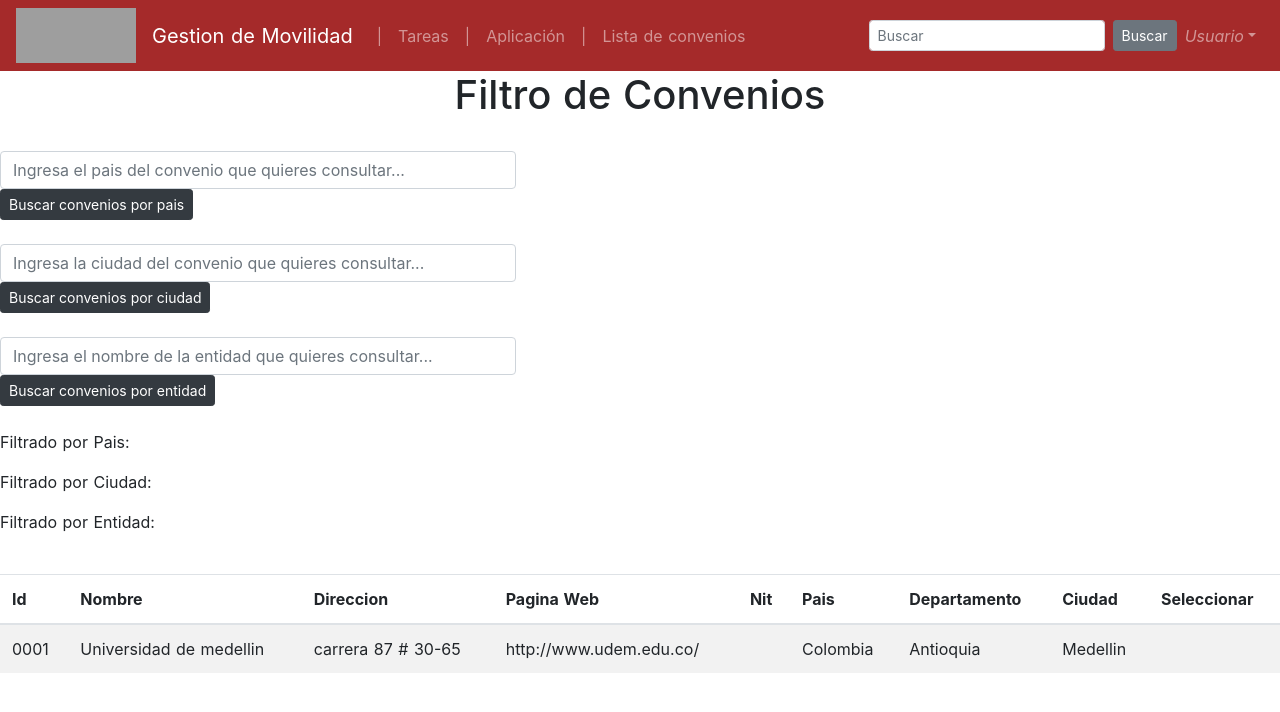
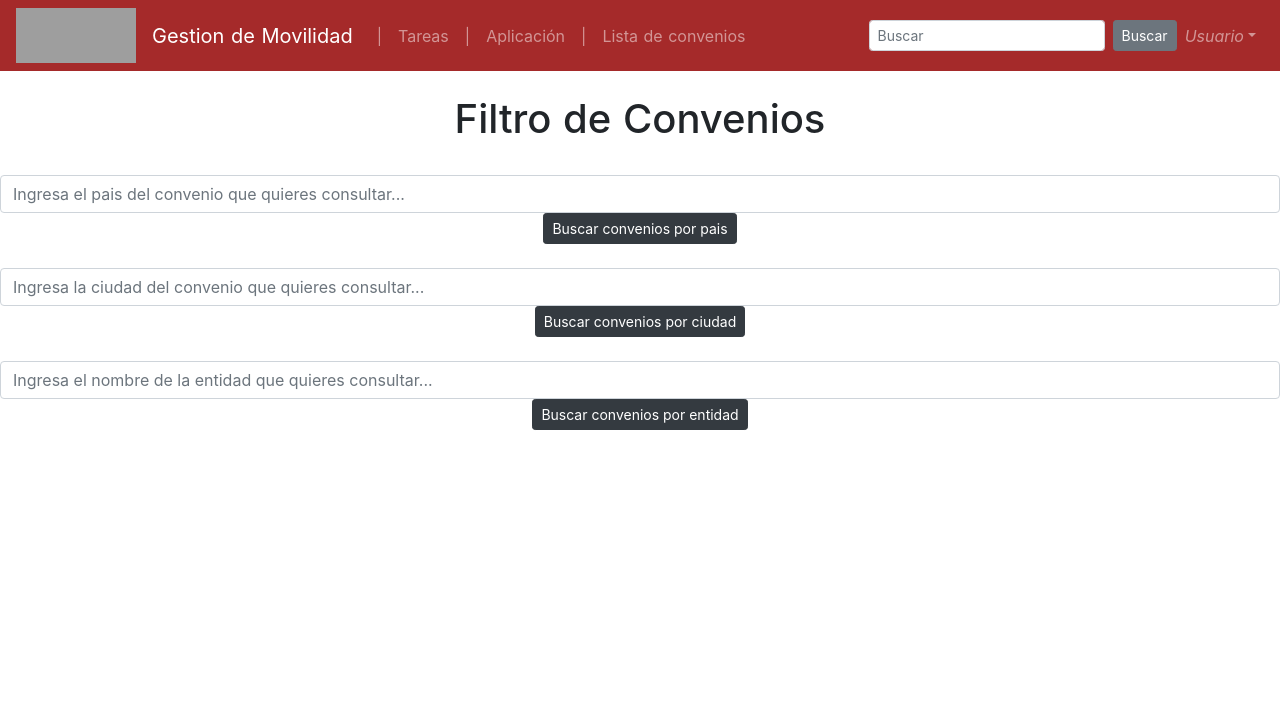
Before and after one commit to EstivenCano/proyecto_web, a Nuxt app in the folder Frontend/: page /listaFiltrada in a window 1280 px wide. Shown: the top 712 px of the page. Built offline with nearby package versions, Linux system fonts and the light colour scheme; grey boxes are pictures that could not be loaded.

Commit message:
correccion de errores filtrado

```diff
--- a/Frontend/assets/listaFiltrada.js
+++ b/Frontend/assets/listaFiltrada.js
@@ -1,47 +1,54 @@
 export default {
     data() {
       return {
-
-          lista_convenios : [
-              {
-                  id :  " 0001 " ,
-                  nombre: "Universidad de medellin",
-                  direccion: "carrera 87 # 30-65",
-                  pagina_web: "http://www.udem.edu.co/",
-                  nit: "",
-                  pais :  "Colombia " ,
-                  departamento: "Antioquia",
-                  ciudad :  " Medellin " ,
-                  seleccionar: ""
-              }
-          ],
-
+        convenios : [],
+        entidad: {
+            id: "",
+            nombre:"",
+            direccion:"",
+            pagina_web:"",
+            nit:"",
+            pais:"",
+            departamento:"",
+            ciudad:"",
+            acciones: true
+        },
 
       show: true
       };
     },
     methods: {
+        crearConsulta(){
+            this.entidad={
+                pais: document.getElementById("pais").value,
+                ciudad: document.getElementById("ciudad").value,
+                nombre: document.getElementById("entidad").value,
+            }
+        },
+
         comprobarExistenciaDelPais(){
-          let existePais = this.lista_convenios.find(x => this.listaFiltrada.pais === x.pais)
+            this.crearConsulta();
+            let existePais = this.convenios.find(x => this.listaFiltrada.pais === x.pais)
             if(!existePais){
-                  alert('El pais seleccionado no esta registrado o ha sido copiado de manera ERRONEA, recuerda colocar la primera letra con mayuscula y las demas en minuscula');
+                alert('El pais seleccionado no esta registrado o ha sido copiado de manera ERRONEA');
                 return false;
             }else{
                 return true;
             }
         },
         comprobarExistenciaDeLaCiudad(){
-          let existeCiudad = cm_entidades.find(x => this.listaFiltrada.ciudad === x.ciudad)
+            this.crearConsulta();
+            let existeCiudad = this.convenios.find(x => this.listaFiltrada.ciudad === x.ciudad)
             if(!existeCiudad){
                 alert('La ciudad seleccionada no esta registrada o ha sido copiado de manera ERRONEA, recuerda colocar la primera letra con mayuscula y las demas en minuscula');
                 return false;
             }else{
                 return true;
             }
-
         },
         comprobarExistenciaDeLaEntidad(){
-          let existeEntidad = cm_entidades.find(x => this.listaFiltrada.nombre === x.nombre)
+            this.crearConsulta();
+            let existeEntidad = this.convenios.find(x => this.listaFiltrada.nombre === x.nombre)
             if(!existeEntidad){
                 alert('La entidad seleccionada no esta registrada o ha sido copiada de manera ERRONEA, recuerda colocar la primera letra con mayuscula y las demas en mnuscula');
                 return false;
--- a/Frontend/pages/listaFiltrada.vue
+++ b/Frontend/pages/listaFiltrada.vue
@@ -1,48 +1,50 @@
 <template>
   <div>
     <b-container fluid="md">
+      <br>
       <center>
         <h1>Filtro de Convenios</h1>
       </center>
       <br />
 
+
+      <center>
       <b-form>
-
+        <!-- Busqueda por pais -->
         <b-row>
-          <b-col md="5">
+          <b-col >
             <b-form-input type="text" v-model="pais" :state="comprobarExistenciaDelPais" placeholder="Ingresa el pais del convenio que quieres consultar..."> </b-form-input>
             <b-button size="sm" @click="comprobarExistenciaDelPais(pais)" variant="dark"> Buscar convenios por pais</b-button>
           </b-col>
         </b-row>
         <br>
+        <!-- Busqueda por ciudad -->
         <b-row>
-          <b-col md="5">
+          <b-col>
             <b-form-input type="text" v-model="ciudad" :state="comprobarExistenciaDeLaCiudad" placeholder="Ingresa la ciudad del convenio que quieres consultar..."> </b-form-input>
             <b-button size="sm" @click="listarConveniosCiudad(ciudad)" variant="dark"> Buscar convenios por ciudad</b-button>
           </b-col>
         </b-row>
         <br>
+        <!-- Busqueda por entidad -->
         <b-row>
-          <b-col md="5">
-            <b-form-input type="text" v-model="entidad" :state="comprobarExistenciaDeLaEntidad" placeholder="Ingresa el nombre de la entidad que quieres consultar..."> </b-form-input>
-            <b-button size="sm" @click="listarConveniosEntidad(entidad)" variant="dark"> Buscar convenios por entidad</b-button>
+          <b-col>
+            <b-form-input type="text" v-model="nombre" :state="comprobarExistenciaDeLaEntidad" placeholder="Ingresa el nombre de la entidad que quieres consultar..."> </b-form-input>
+            <b-button size="sm" @click="listarConveniosEntidad(nombre)" variant="dark"> Buscar convenios por entidad</b-button>
           </b-col>
         </b-row>
         <br>
-
-
-        <p>Filtrado por Pais: {{pais}}</p>
-        <p>Filtrado por Ciudad: {{ciudad}}</p>
-        <p>Filtrado por Entidad: {{entidad}}</p>
-
       </b-form>
+    </center>
     </b-container><br>
 
 
+    <!-- Genera la tabla -->
     <b-table striped hover :items="lista_convenios">
       <template v-slot:cell(acciones)="">
       </template>
     </b-table>
+
   </div>
 </template>
 
```
Also changed, not shown: 2 other files (tests, documents, lock files or other folders). Lines whose indentation alone changed are shown as unchanged.
